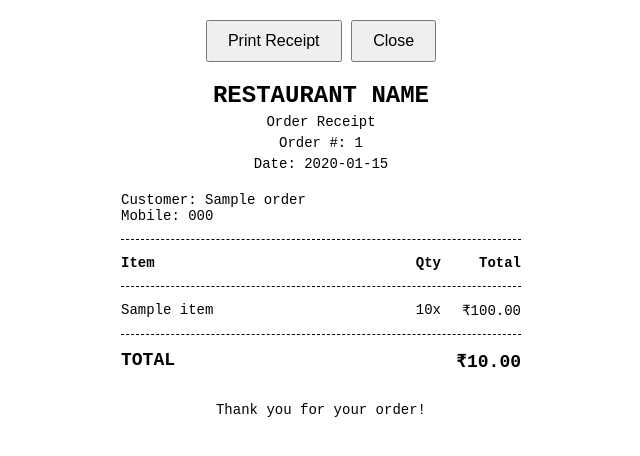
After one commit to sreejithpa21112006/RMS-Food-Order, a Flask app: page /orders/receipt/1 in a window 1280 px wide. The commit adds this page. Shown: the top 456 px of the page, without its empty margins (319-959 px from the left). Run offline with Flask 3, Linux system fonts and the light colour scheme; the visitor is signed in with stand-in values (Sample User, id 1); tables that the repository leaves empty hold one stand-in row (values such as "Sample post").

Commit message:
Implement WebSockets for real-time KDS and Printable Receipts

```diff
--- a/app.py
+++ b/app.py
@@ -1,6 +1,6 @@
 from flask import Flask
 from config import Config
-from extensions import mail, init_firebase
+from extensions import mail, init_firebase, socketio
 from database import init_db_schema
 
 # Import blueprints
@@ -14,7 +14,9 @@ def create_app():
     app.config.from_object(Config)
 
     # Initialize extensions
+    # Initialize extensions
     mail.init_app(app)
+    socketio.init_app(app)
     init_firebase()
 
     # Register blueprints
@@ -33,4 +35,4 @@ app = create_app()
 
 if __name__ == "__main__":
     init_db_schema()
-    app.run(debug=True)
+    socketio.run(app, debug=True)
--- a/extensions.py
+++ b/extensions.py
@@ -1,9 +1,11 @@
 from flask_mail import Mail
+from flask_socketio import SocketIO
 import firebase_admin
 from firebase_admin import credentials, auth
 import os
 
 mail = Mail()
+socketio = SocketIO(cors_allowed_origins="*")
 
 def init_firebase():
     try:
--- a/requirements.txt
+++ b/requirements.txt
@@ -5,3 +5,4 @@ python-dotenv==1.0.1
 qrcode[pil]
 Flask-Mail==0.10.0
 gunicorn==22.0.0
+Flask-SocketIO==5.3.6
--- a/routes/orders.py
+++ b/routes/orders.py
@@ -3,7 +3,7 @@ import mysql.connector
 from datetime import date
 from flask_mail import Message
 from database import get_db
-from extensions import mail
+from extensions import mail, socketio
 from routes.auth import admin_required
 
 orders_bp = Blueprint('orders', __name__)
@@ -75,6 +75,7 @@ def new_order():
                 flash("Order created but failed to send email. Check SMTP settings.", "warning")
 
         flash(f"Order #{order_id} created successfully for {customer_name}.", "success")
+        socketio.emit('kitchen_update', {'action': 'refresh'})
         return redirect(url_for("orders.list_orders"))
 
     cursor.close()
@@ -203,6 +204,27 @@ def view_order():
 
     return render_template("view_order.html", order=order, items=items)
 
+@orders_bp.route("/orders/receipt/<int:order_id>")
+def print_receipt(order_id):
+    db = get_db()
+    cursor = db.cursor(dictionary=True)
+
+    cursor.execute("SELECT * FROM orders WHERE order_id = %s", (order_id,))
+    order = cursor.fetchone()
+
+    if not order:
+        flash("Order not found.", "error")
+        cursor.close()
+        db.close()
+        return redirect(url_for('orders.list_orders'))
+
+    cursor.execute("SELECT item_name, price, quantity FROM order_items WHERE order_id = %s", (order_id,))
+    items = cursor.fetchall()
+
+    cursor.close()
+    db.close()
+
+    return render_template("receipt.html", order=order, items=items)
 @orders_bp.route("/orders/update", methods=["GET", "POST"])
 @admin_required
 def update_order():
@@ -237,6 +259,7 @@ def update_order():
                     )
                     db.commit()
                     flash(f"Order status updated to '{new_status}' for {order['customer_name']}.", "success")
+                    socketio.emit('kitchen_update', {'action': 'refresh'})
 
                     if order.get('customer_email'):
                         try:
@@ -288,6 +311,7 @@ def cancel_order():
                     )
                     db.commit()
                     flash(f"Order for {order['customer_name']} has been canceled.", "success")
+                    socketio.emit('kitchen_update', {'action': 'refresh'})
 
                     if order.get('customer_email'):
                         try:
@@ -322,6 +346,7 @@ def kitchen_dashboard():
         if order_id and new_status in ['preparing', 'ready']:
             cursor.execute("UPDATE orders SET status = %s WHERE order_id = %s", (new_status, order_id))
             db.commit()
+            socketio.emit('kitchen_update', {'action': 'refresh'})
 
     cursor.execute("""
         SELECT order_id, order_date, status, customer_name
--- /dev/null
+++ b/templates/receipt.html
@@ -0,0 +1,122 @@
+<!DOCTYPE html>
+<html lang="en">
+<head>
+    <meta charset="UTF-8">
+    <meta name="viewport" content="width=device-width, initial-scale=1.0">
+    <title>Receipt - Order #{{ order.order_id }}</title>
+    <style>
+        body {
+            font-family: 'Courier New', Courier, monospace;
+            background: #fff;
+            color: #000;
+            padding: 20px;
+            max-width: 400px;
+            margin: 0 auto;
+        }
+        .header {
+            text-align: center;
+            margin-bottom: 20px;
+        }
+        .header h1 {
+            margin: 0;
+            font-size: 24px;
+        }
+        .header p {
+            margin: 5px 0;
+            font-size: 14px;
+        }
+        .divider {
+            border-top: 1px dashed #000;
+            margin: 15px 0;
+        }
+        .item-row {
+            display: flex;
+            justify-content: space-between;
+            margin-bottom: 5px;
+            font-size: 14px;
+        }
+        .item-name {
+            flex: 1;
+        }
+        .item-qty {
+            width: 40px;
+            text-align: right;
+        }
+        .item-price {
+            width: 80px;
+            text-align: right;
+        }
+        .total-row {
+            display: flex;
+            justify-content: space-between;
+            font-weight: bold;
+            font-size: 18px;
+            margin-top: 10px;
+        }
+        .footer {
+            text-align: center;
+            margin-top: 30px;
+            font-size: 14px;
+        }
+        @media print {
+            body {
+                width: 100%;
+                margin: 0;
+                padding: 0;
+            }
+            .no-print {
+                display: none;
+            }
+        }
+    </style>
+</head>
+<body onload="window.print()">
+
+    <div class="no-print" style="text-align: center; margin-bottom: 20px;">
+        <button onclick="window.print()" style="padding: 10px 20px; font-size: 16px;">Print Receipt</button>
+        <button onclick="window.close()" style="padding: 10px 20px; font-size: 16px;">Close</button>
+    </div>
+
+    <div class="header">
+        <h1>RESTAURANT NAME</h1>
+        <p>Order Receipt</p>
+        <p>Order #: {{ order.order_id }}</p>
+        <p>Date: {{ order.order_date }}</p>
+    </div>
+
+    <div style="font-size: 14px; margin-bottom: 10px;">
+        Customer: {{ order.customer_name }}<br>
+        Mobile: {{ order.customer_mobile }}
+    </div>
+
+    <div class="divider"></div>
+
+    <div class="item-row" style="font-weight: bold;">
+        <div class="item-name">Item</div>
+        <div class="item-qty">Qty</div>
+        <div class="item-price">Total</div>
+    </div>
+
+    <div class="divider"></div>
+
+    {% for item in items %}
+    <div class="item-row">
+        <div class="item-name">{{ item.item_name }}</div>
+        <div class="item-qty">{{ item.quantity }}x</div>
+        <div class="item-price">₹{{ "%.2f"|format(item.price * item.quantity) }}</div>
+    </div>
+    {% endfor %}
+
+    <div class="divider"></div>
+
+    <div class="total-row">
+        <div>TOTAL</div>
+        <div>₹{{ "%.2f"|format(order.total_amount) }}</div>
+    </div>
+
+    <div class="footer">
+        Thank you for your order!
+    </div>
+
+</body>
+</html>
--- a/templates/view_order.html
+++ b/templates/view_order.html
@@ -36,5 +36,11 @@
     </tr>
     {% endfor %}
 </table>
+
+<div style="margin-top: 20px; text-align: center;">
+    <a href="{{ url_for('orders.print_receipt', order_id=order.order_id) }}" target="_blank" class="btn" style="display: inline-block; background-color: #2c3e50; font-size: 16px;">
+        🖨️ Print Receipt
+    </a>
+</div>
 {% endif %}
 {% endblock %}
```
Also changed, not shown: templates/kitchen.html (+10 -2 lines).
